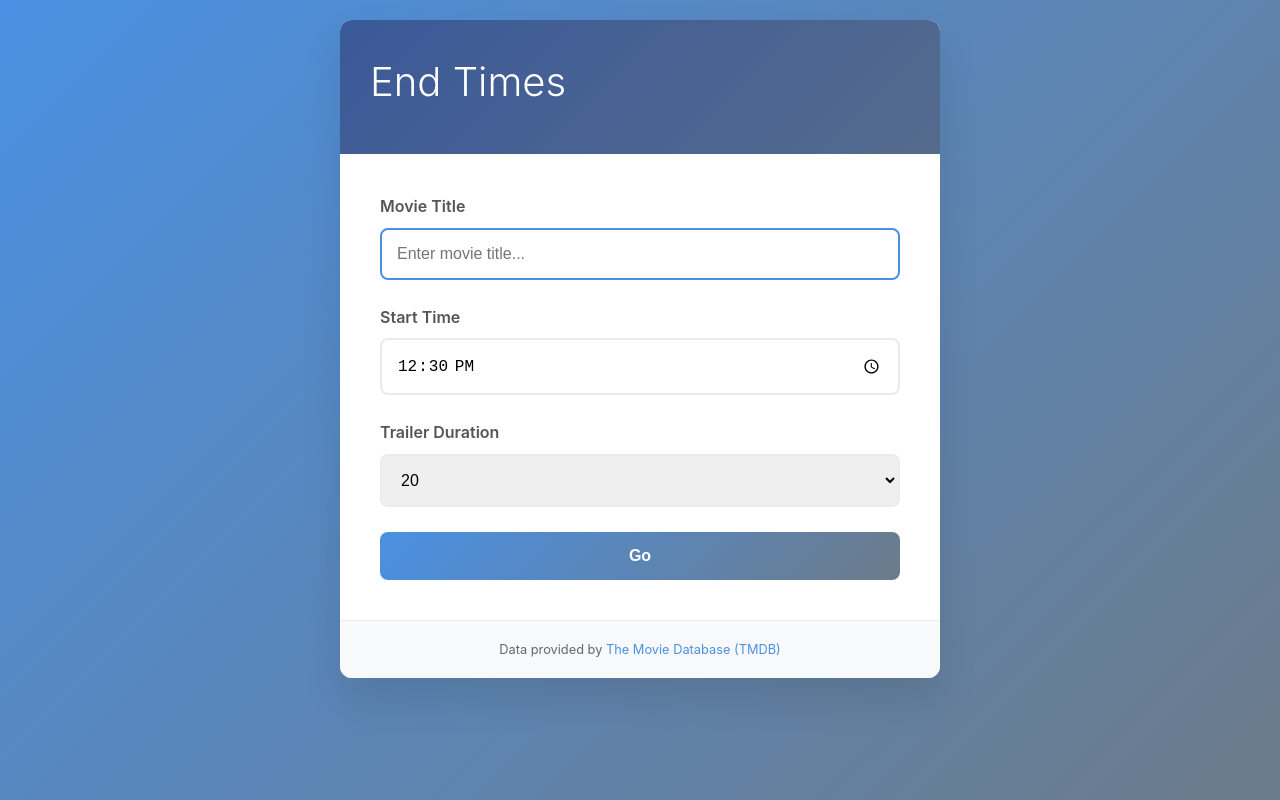
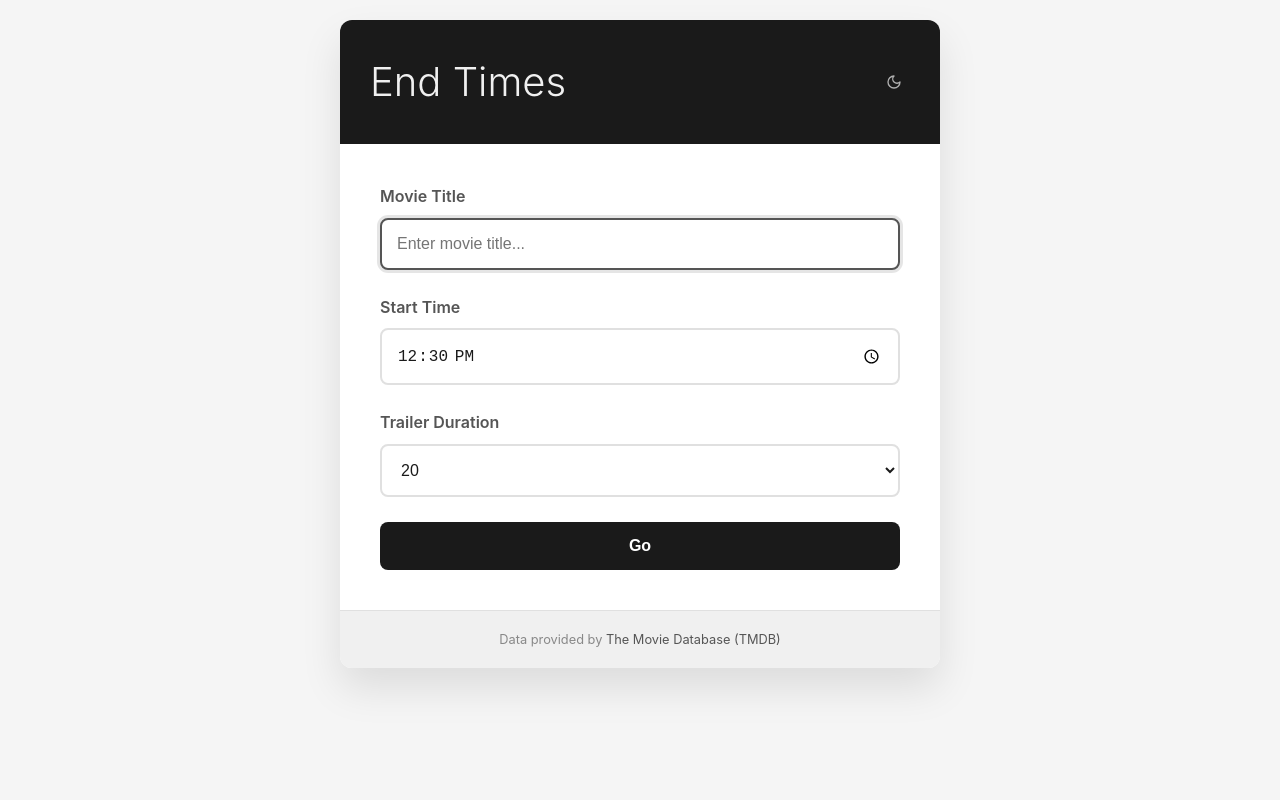
Before and after one commit to jluszcz/EndTimes, a website: page public/index.html in a window 1280 px wide. Drawn offline with Linux system fonts and the light colour scheme.

Commit message:
ui: monochromatic redesign with light/dark mode toggle
Replace hardcoded colors and blue gradients with CSS custom properties.
Add system-preference-aware light/dark mode with a toggle button in the
header that persists the user's choice to localStorage.

```diff
--- a/public/index.html
+++ b/public/index.html
@@ -4,6 +4,7 @@
     <meta charset="UTF-8">
     <meta name="viewport" content="width=device-width, initial-scale=1.0">
     <title>End Times</title>
+    <script>const t=localStorage.getItem('theme');if(t==='light'||t==='dark')document.documentElement.dataset.theme=t;</script>
     <link rel="stylesheet" href="styles.css">
 </head>
 <body>
@@ -11,6 +12,7 @@
         <header>
             <div class="header-content">
                 <h1><a href="index.html">End Times</a></h1>
+                <button id="theme-btn" class="theme-btn" title="Toggle theme"></button>
             </div>
         </header>
 
--- a/public/script.js
+++ b/public/script.js
@@ -237,9 +237,40 @@ class MovieEndTimeCalculator {
     }
 }
 
+const SUN_SVG = `<svg xmlns="http://www.w3.org/2000/svg" width="16" height="16" viewBox="0 0 24 24" fill="none" stroke="currentColor" stroke-width="2" stroke-linecap="round" stroke-linejoin="round" aria-hidden="true"><circle cx="12" cy="12" r="4"/><path d="M12 2v2M12 20v2M4.93 4.93l1.41 1.41M17.66 17.66l1.41 1.41M2 12h2M20 12h2M6.34 17.66l-1.41 1.41M19.07 4.93l-1.41 1.41"/></svg>`;
+const MOON_SVG = `<svg xmlns="http://www.w3.org/2000/svg" width="16" height="16" viewBox="0 0 24 24" fill="none" stroke="currentColor" stroke-width="2" stroke-linecap="round" stroke-linejoin="round" aria-hidden="true"><path d="M12 3a6 6 0 0 0 9 9 9 9 0 1 1-9-9Z"/></svg>`;
+
+function initTheme() {
+    const btn = document.getElementById('theme-btn');
+    if (!btn) return;
+
+    const storedTheme = () => localStorage.getItem('theme');
+    const systemDark = () => window.matchMedia('(prefers-color-scheme: dark)').matches;
+    const getTheme = () => {
+        const s = storedTheme();
+        return (s === 'light' || s === 'dark') ? s : (systemDark() ? 'dark' : 'light');
+    };
+
+    const applyTheme = (theme) => {
+        document.documentElement.dataset.theme = theme;
+        localStorage.setItem('theme', theme);
+        btn.title = theme === 'dark' ? 'Switch to light mode' : 'Switch to dark mode';
+        btn.innerHTML = theme === 'dark' ? SUN_SVG : MOON_SVG;
+    };
+
+    btn.addEventListener('click', () => applyTheme(getTheme() === 'dark' ? 'light' : 'dark'));
+
+    window.matchMedia('(prefers-color-scheme: dark)').addEventListener('change', (e) => {
+        if (!storedTheme()) applyTheme(e.matches ? 'dark' : 'light');
+    });
+
+    applyTheme(getTheme());
+}
+
 // Only initialize if running in browser environment
 if (typeof document !== 'undefined') {
     document.addEventListener('DOMContentLoaded', () => {
+        initTheme();
         new MovieEndTimeCalculator();
     });
 }
--- a/public/styles.css
+++ b/public/styles.css
@@ -4,11 +4,109 @@
     padding: 0;
 }
 
+:root {
+    color-scheme: light;
+    --bg: #f5f5f5;
+    --surface: #fff;
+    --header-bg: #1a1a1a;
+    --header-text: #f0f0f0;
+    --text: #1a1a1a;
+    --text-subtle: #555;
+    --text-muted: #888;
+    --border: #e0e0e0;
+    --focus: #555;
+    --focus-glow: rgba(0, 0, 0, .1);
+    --btn-bg: #1a1a1a;
+    --btn-hover: #333;
+    --btn-text: #fff;
+    --results-bg: #f0f0f0;
+    --results-accent: #555;
+    --error-text: #333;
+    --error-bg: #ebebeb;
+    --error-border: #d0d0d0;
+    --link: #555;
+    --shadow: rgba(0, 0, 0, .1);
+}
+
+@media (prefers-color-scheme: dark) {
+    :root {
+        color-scheme: dark;
+        --bg: #111;
+        --surface: #1c1c1e;
+        --header-bg: #252525;
+        --header-text: #e8e8e8;
+        --text: #e8e8e8;
+        --text-subtle: #999;
+        --text-muted: #7a7a7a;
+        --border: #333;
+        --focus: #aaa;
+        --focus-glow: rgba(255, 255, 255, .1);
+        --btn-bg: #e8e8e8;
+        --btn-hover: #d4d4d4;
+        --btn-text: #1a1a1a;
+        --results-bg: #252525;
+        --results-accent: #aaa;
+        --error-text: #ccc;
+        --error-bg: #2a2a2a;
+        --error-border: #404040;
+        --link: #aaa;
+        --shadow: rgba(0, 0, 0, .4);
+    }
+}
+
+html[data-theme=light] {
+    color-scheme: light;
+    --bg: #f5f5f5;
+    --surface: #fff;
+    --header-bg: #1a1a1a;
+    --header-text: #f0f0f0;
+    --text: #1a1a1a;
+    --text-subtle: #555;
+    --text-muted: #888;
+    --border: #e0e0e0;
+    --focus: #555;
+    --focus-glow: rgba(0, 0, 0, .1);
+    --btn-bg: #1a1a1a;
+    --btn-hover: #333;
+    --btn-text: #fff;
+    --results-bg: #f0f0f0;
+    --results-accent: #555;
+    --error-text: #333;
+    --error-bg: #ebebeb;
+    --error-border: #d0d0d0;
+    --link: #555;
+    --shadow: rgba(0, 0, 0, .1);
+}
+
+html[data-theme=dark] {
+    color-scheme: dark;
+    --bg: #111;
+    --surface: #1c1c1e;
+    --header-bg: #252525;
+    --header-text: #e8e8e8;
+    --text: #e8e8e8;
+    --text-subtle: #999;
+    --text-muted: #7a7a7a;
+    --border: #333;
+    --focus: #aaa;
+    --focus-glow: rgba(255, 255, 255, .1);
+    --btn-bg: #e8e8e8;
+    --btn-hover: #d4d4d4;
+    --btn-text: #1a1a1a;
+    --results-bg: #252525;
+    --results-accent: #aaa;
+    --error-text: #ccc;
+    --error-bg: #2a2a2a;
+    --error-border: #404040;
+    --link: #aaa;
+    --shadow: rgba(0, 0, 0, .4);
+}
+
 body {
     font-family: -apple-system, BlinkMacSystemFont, 'Segoe UI', Roboto, sans-serif;
     line-height: 1.6;
-    color: #333;
-    background: linear-gradient(135deg, #4a90e2 0%, #6c7b8a 100%);
+    color: var(--text);
+    background: var(--bg);
     min-height: 100vh;
     padding: 20px;
 }
@@ -16,17 +114,16 @@ body {
 .container {
     max-width: 600px;
     margin: 0 auto;
-    background: white;
+    background: var(--surface);
     border-radius: 12px;
-    box-shadow: 0 20px 40px rgba(0, 0, 0, 0.1);
+    box-shadow: 0 20px 40px var(--shadow);
     overflow: hidden;
 }
 
 header {
-    background: linear-gradient(135deg, #3a5998 0%, #556b8d 100%);
-    color: white;
+    background: var(--header-bg);
+    color: var(--header-text);
     padding: 30px;
-    text-align: center;
 }
 
 .header-content {
@@ -37,40 +134,22 @@ header {
     gap: 20px;
 }
 
-.auth-section {
+.theme-btn {
+    border: 0;
+    background: 0 0;
+    cursor: pointer;
+    padding: 6px 8px;
+    color: var(--header-text);
+    border-radius: 4px;
+    opacity: 0.7;
+    transition: opacity .15s;
     display: flex;
     align-items: center;
-    gap: 10px;
+    flex-shrink: 0;
 }
 
-.auth-btn {
-    background: rgba(255, 255, 255, 0.2);
-    border: 1px solid rgba(255, 255, 255, 0.3);
-    color: white;
-    padding: 8px 16px;
-    border-radius: 6px;
-    cursor: pointer;
-    font-size: 0.9rem;
-    transition: all 0.3s ease;
-}
-
-.auth-btn:hover {
-    background: rgba(255, 255, 255, 0.3);
-    transform: translateY(-1px);
-}
-
-.auth-btn.logout {
-    background: rgba(220, 53, 69, 0.2);
-    border-color: rgba(220, 53, 69, 0.3);
-}
-
-.auth-btn.logout:hover {
-    background: rgba(220, 53, 69, 0.3);
-}
-
-#user-name {
-    font-size: 0.9rem;
-    opacity: 0.9;
+.theme-btn:hover {
+    opacity: 1;
 }
 
 @media (max-width: 600px) {
@@ -78,27 +157,16 @@ header {
         flex-direction: column;
         text-align: center;
     }
-
-    .auth-section {
-        width: 100%;
-        justify-content: center;
-    }
 }
 
 header h1 {
     font-size: 2.5rem;
-    margin-bottom: 10px;
     font-weight: 300;
 }
 
 header h1 a {
     color: inherit;
     text-decoration: none;
-}
-
-header p {
-    opacity: 0.9;
-    font-size: 1.1rem;
 }
 
 .app {
@@ -108,7 +176,7 @@ header p {
 .app-loading {
     text-align: center;
     padding: 60px 20px;
-    color: #666;
+    color: var(--text-muted);
     font-size: 1.1rem;
 }
 
@@ -120,7 +188,7 @@ header p {
     display: block;
     margin-bottom: 8px;
     font-weight: 600;
-    color: #555;
+    color: var(--text-subtle);
 }
 
 .unit-label {
@@ -137,56 +205,53 @@ header p {
 .input-group select {
     width: 100%;
     padding: 15px;
-    border: 2px solid #e9ecef;
+    border: 2px solid var(--border);
     border-radius: 8px;
     font-size: 16px;
-    transition: border-color 0.3s ease;
+    background: var(--surface);
+    color: var(--text);
+    transition: border-color 0.2s ease;
 }
 
 .input-group input:focus,
 .input-group select:focus {
     outline: none;
-    border-color: #4a90e2;
+    border-color: var(--focus);
+    box-shadow: 0 0 0 3px var(--focus-glow);
 }
 
 #calculate-btn {
     width: 100%;
     padding: 15px;
-    background: linear-gradient(135deg, #4a90e2 0%, #6c7b8a 100%);
-    color: white;
+    background: var(--btn-bg);
+    color: var(--btn-text);
     border: none;
     border-radius: 8px;
     font-size: 16px;
     font-weight: 600;
     cursor: pointer;
-    transition: transform 0.2s ease, box-shadow 0.2s ease;
+    transition: background 0.2s ease;
 }
 
 #calculate-btn:hover {
-    transform: translateY(-2px);
-    box-shadow: 0 10px 20px rgba(74, 144, 226, 0.3);
-}
-
-#calculate-btn:active {
-    transform: translateY(0);
+    background: var(--btn-hover);
 }
 
 #calculate-btn:disabled {
     opacity: 0.6;
     cursor: not-allowed;
-    transform: none;
 }
 
 .results {
     margin-top: 30px;
     padding: 25px;
-    background: #f8f9fa;
+    background: var(--results-bg);
     border-radius: 8px;
-    border-left: 4px solid #4a90e2;
+    border-left: 4px solid var(--results-accent);
 }
 
 .movie-info h3 {
-    color: #2c3e50;
+    color: var(--text);
     margin-bottom: 10px;
     font-size: 1.4rem;
 }
@@ -194,11 +259,11 @@ header p {
 .movie-meta {
     font-size: 0.9rem;
     font-weight: normal;
-    color: #666;
+    color: var(--text-muted);
 }
 
 .movie-info p {
-    color: #666;
+    color: var(--text-muted);
     margin-bottom: 20px;
 }
 
@@ -211,15 +276,15 @@ header p {
 .time-display {
     text-align: center;
     padding: 20px;
-    background: white;
+    background: var(--surface);
     border-radius: 8px;
-    border: 1px solid #e9ecef;
+    border: 1px solid var(--border);
 }
 
 .time-display label {
     display: block;
     font-size: 0.9rem;
-    color: #666;
+    color: var(--text-muted);
     margin-bottom: 10px;
     font-weight: 500;
 }
@@ -227,13 +292,13 @@ header p {
 .time-value {
     font-size: 1.8rem;
     font-weight: bold;
-    color: #2c3e50;
+    color: var(--text);
 }
 
 .loading {
     text-align: center;
     padding: 40px;
-    color: #666;
+    color: var(--text-muted);
 }
 
 .loading p {
@@ -243,10 +308,10 @@ header p {
 .error {
     margin-top: 20px;
     padding: 15px;
-    background: #fee;
-    border: 1px solid #fcc;
+    background: var(--error-bg);
+    border: 1px solid var(--error-border);
     border-radius: 8px;
-    color: #c33;
+    color: var(--error-text);
 }
 
 @media (max-width: 768px) {
@@ -286,20 +351,20 @@ header p {
 }
 
 footer {
-    background: #f8f9fa;
+    background: var(--results-bg);
     padding: 20px;
     text-align: center;
-    border-top: 1px solid #e9ecef;
+    border-top: 1px solid var(--border);
 }
 
 .attribution {
     font-size: 0.8rem;
-    color: #666;
+    color: var(--text-muted);
     line-height: 1.4;
 }
 
 .attribution a {
-    color: #4a90e2;
+    color: var(--link);
     text-decoration: none;
 }
 
```
